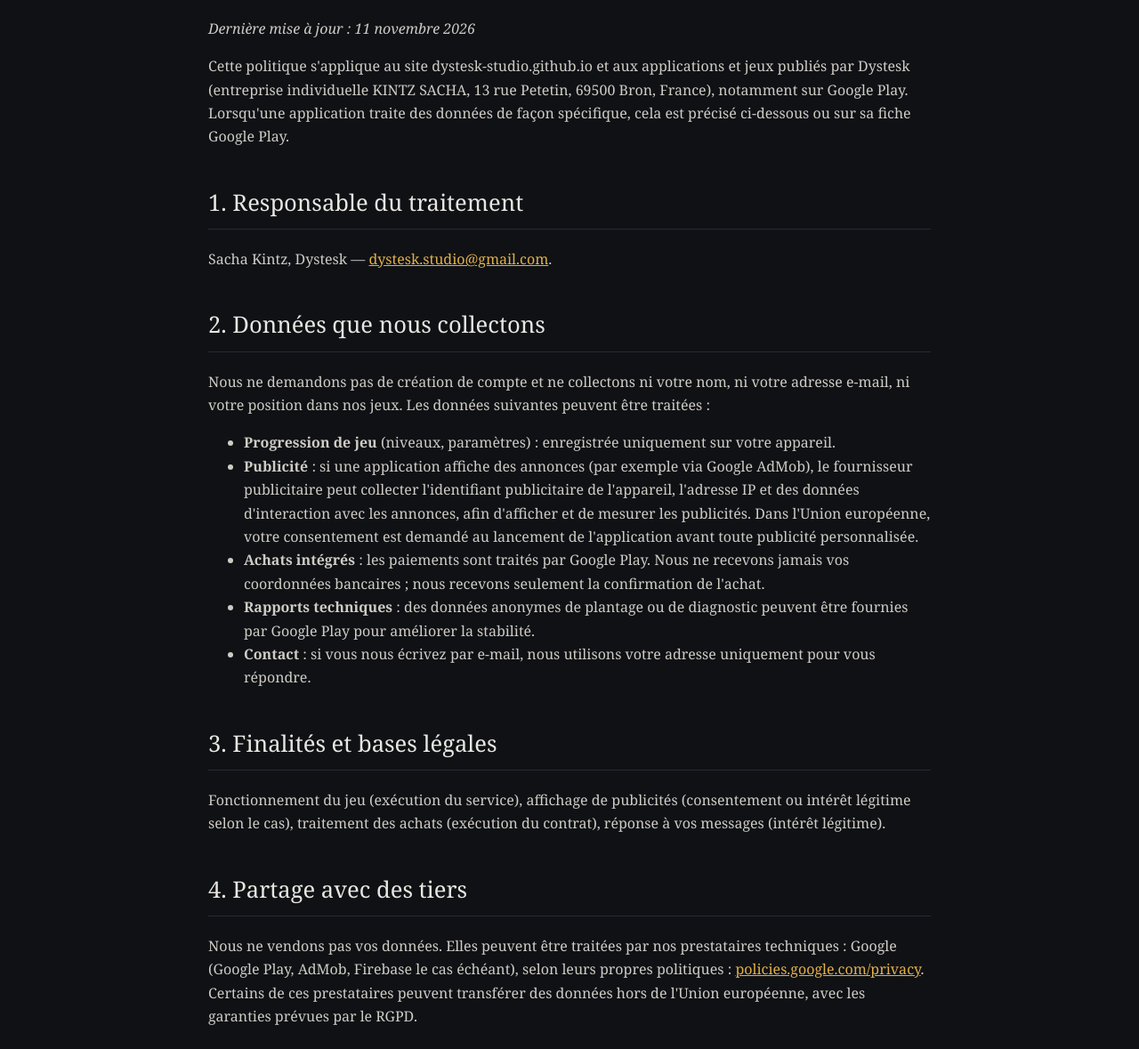
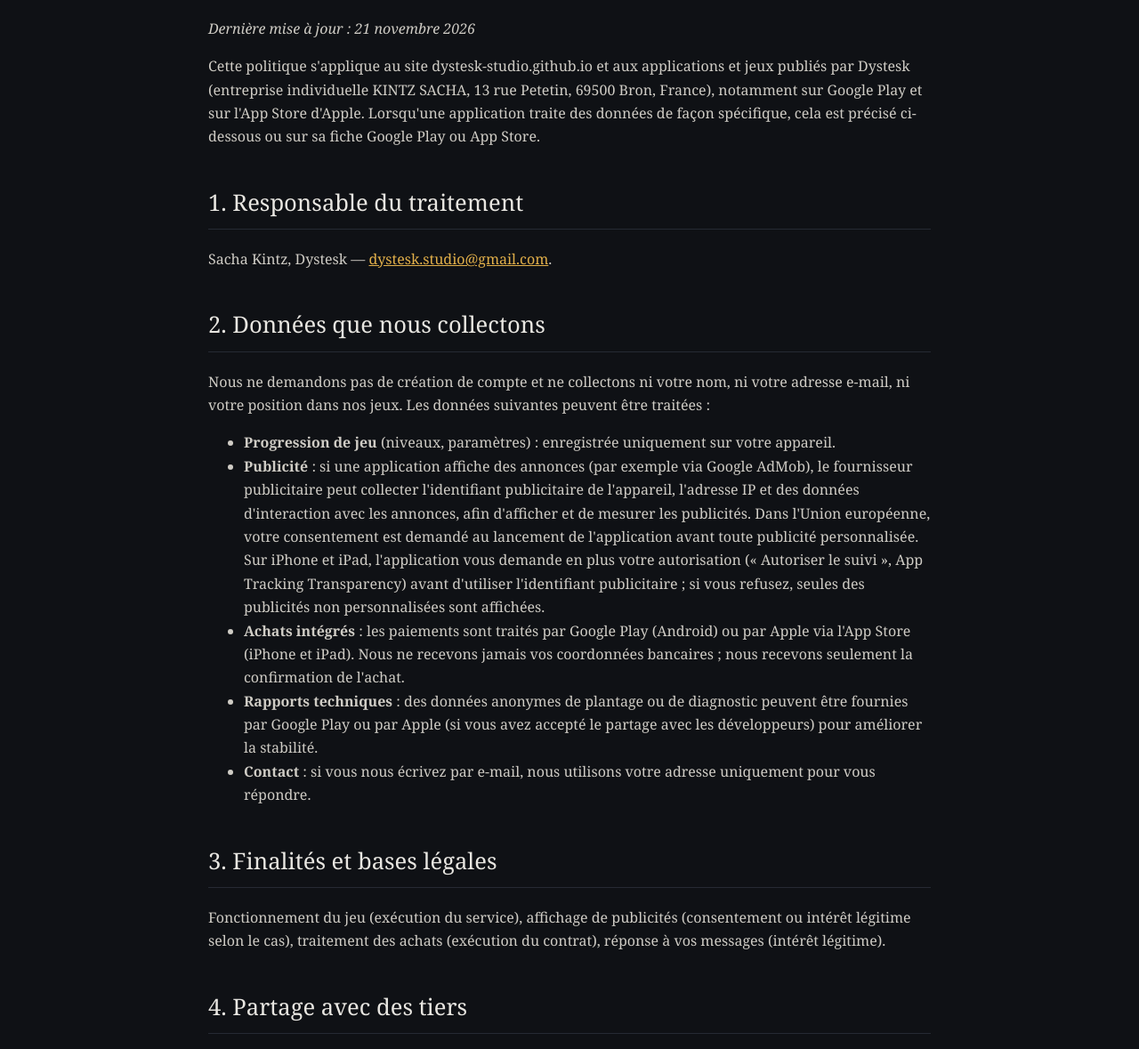
Before and after one commit to dystesk-studio/dystesk-studio.github.io, a plain HTML site: page confidentialite.html in a window 1280 px wide. Shown: the part 184-1363 px from the top of the page at 89% size. Drawn offline with Linux system fonts and the light colour scheme.

Commit message:
Politique de confidentialité : ajout de l'App Store (Apple)

```diff
--- a/confidentialite.html
+++ b/confidentialite.html
@@ -14,9 +14,9 @@
 
 <main class="wrap doc">
   <h1 style="font-weight:normal;margin-top:48px">Politique de confidentialité</h1>
-  <p><em>Dernière mise à jour : 11 novembre 2026</em></p>
+  <p><em>Dernière mise à jour : 21 novembre 2026</em></p>
 
-  <p>Cette politique s'applique au site dystesk-studio.github.io et aux applications et jeux publiés par Dystesk (entreprise individuelle KINTZ SACHA, 13 rue Petetin, 69500 Bron, France), notamment sur Google Play. Lorsqu'une application traite des données de façon spécifique, cela est précisé ci-dessous ou sur sa fiche Google Play.</p>
+  <p>Cette politique s'applique au site dystesk-studio.github.io et aux applications et jeux publiés par Dystesk (entreprise individuelle KINTZ SACHA, 13 rue Petetin, 69500 Bron, France), notamment sur Google Play et sur l'App Store d'Apple. Lorsqu'une application traite des données de façon spécifique, cela est précisé ci-dessous ou sur sa fiche Google Play ou App Store.</p>
 
   <h2>1. Responsable du traitement</h2>
   <p>Sacha Kintz, Dystesk — <a href="mailto:dystesk.studio@gmail.com">dystesk.studio@gmail.com</a>.</p>
@@ -25,9 +25,9 @@
   <p>Nous ne demandons pas de création de compte et ne collectons ni votre nom, ni votre adresse e-mail, ni votre position dans nos jeux. Les données suivantes peuvent être traitées :</p>
   <ul>
     <li><strong>Progression de jeu</strong> (niveaux, paramètres) : enregistrée uniquement sur votre appareil.</li>
-    <li><strong>Publicité</strong> : si une application affiche des annonces (par exemple via Google AdMob), le fournisseur publicitaire peut collecter l'identifiant publicitaire de l'appareil, l'adresse IP et des données d'interaction avec les annonces, afin d'afficher et de mesurer les publicités. Dans l'Union européenne, votre consentement est demandé au lancement de l'application avant toute publicité personnalisée.</li>
-    <li><strong>Achats intégrés</strong> : les paiements sont traités par Google Play. Nous ne recevons jamais vos coordonnées bancaires ; nous recevons seulement la confirmation de l'achat.</li>
-    <li><strong>Rapports techniques</strong> : des données anonymes de plantage ou de diagnostic peuvent être fournies par Google Play pour améliorer la stabilité.</li>
+    <li><strong>Publicité</strong> : si une application affiche des annonces (par exemple via Google AdMob), le fournisseur publicitaire peut collecter l'identifiant publicitaire de l'appareil, l'adresse IP et des données d'interaction avec les annonces, afin d'afficher et de mesurer les publicités. Dans l'Union européenne, votre consentement est demandé au lancement de l'application avant toute publicité personnalisée. Sur iPhone et iPad, l'application vous demande en plus votre autorisation (« Autoriser le suivi », App Tracking Transparency) avant d'utiliser l'identifiant publicitaire ; si vous refusez, seules des publicités non personnalisées sont affichées.</li>
+    <li><strong>Achats intégrés</strong> : les paiements sont traités par Google Play (Android) ou par Apple via l'App Store (iPhone et iPad). Nous ne recevons jamais vos coordonnées bancaires ; nous recevons seulement la confirmation de l'achat.</li>
+    <li><strong>Rapports techniques</strong> : des données anonymes de plantage ou de diagnostic peuvent être fournies par Google Play ou par Apple (si vous avez accepté le partage avec les développeurs) pour améliorer la stabilité.</li>
     <li><strong>Contact</strong> : si vous nous écrivez par e-mail, nous utilisons votre adresse uniquement pour vous répondre.</li>
   </ul>
 
@@ -35,7 +35,7 @@
   <p>Fonctionnement du jeu (exécution du service), affichage de publicités (consentement ou intérêt légitime selon le cas), traitement des achats (exécution du contrat), réponse à vos messages (intérêt légitime).</p>
 
   <h2>4. Partage avec des tiers</h2>
-  <p>Nous ne vendons pas vos données. Elles peuvent être traitées par nos prestataires techniques : Google (Google Play, AdMob, Firebase le cas échéant), selon leurs propres politiques : <a href="https://policies.google.com/privacy">policies.google.com/privacy</a>. Certains de ces prestataires peuvent transférer des données hors de l'Union européenne, avec les garanties prévues par le RGPD.</p>
+  <p>Nous ne vendons pas vos données. Elles peuvent être traitées par nos prestataires techniques : Google (Google Play, AdMob, Firebase le cas échéant) et Apple (App Store), selon leurs propres politiques : <a href="https://policies.google.com/privacy">policies.google.com/privacy</a> et <a href="https://www.apple.com/fr/legal/privacy/">apple.com/fr/legal/privacy</a>. Certains de ces prestataires peuvent transférer des données hors de l'Union européenne, avec les garanties prévues par le RGPD.</p>
 
   <h2>5. Enfants</h2>
   <p>Nos jeux ne s'adressent pas spécifiquement aux enfants de moins de 13 ans et nous ne collectons pas sciemment de données les concernant.</p>
@@ -44,7 +44,7 @@
   <p>Les données de jeu restent sur votre appareil et sont supprimées en désinstallant l'application. Les e-mails sont conservés le temps nécessaire au traitement de votre demande.</p>
 
   <h2>7. Vos droits</h2>
-  <p>Conformément au RGPD, vous disposez d'un droit d'accès, de rectification, d'effacement, d'opposition et de limitation. Écrivez-nous à <a href="mailto:dystesk.studio@gmail.com">dystesk.studio@gmail.com</a>. Vous pouvez aussi réinitialiser votre identifiant publicitaire dans les paramètres Android, et introduire une réclamation auprès de la CNIL (<a href="https://www.cnil.fr">cnil.fr</a>).</p>
+  <p>Conformément au RGPD, vous disposez d'un droit d'accès, de rectification, d'effacement, d'opposition et de limitation. Écrivez-nous à <a href="mailto:dystesk.studio@gmail.com">dystesk.studio@gmail.com</a>. Vous pouvez aussi réinitialiser ou supprimer votre identifiant publicitaire dans les paramètres Android, ou retirer l'autorisation de suivi sur iPhone dans Réglages &gt; Confidentialité et sécurité &gt; Suivi, et introduire une réclamation auprès de la CNIL (<a href="https://www.cnil.fr">cnil.fr</a>).</p>
 
   <h2>8. Modifications</h2>
   <p>Cette politique peut évoluer, notamment à la sortie de nouvelles applications. La date de mise à jour figure en haut de cette page.</p>
```
